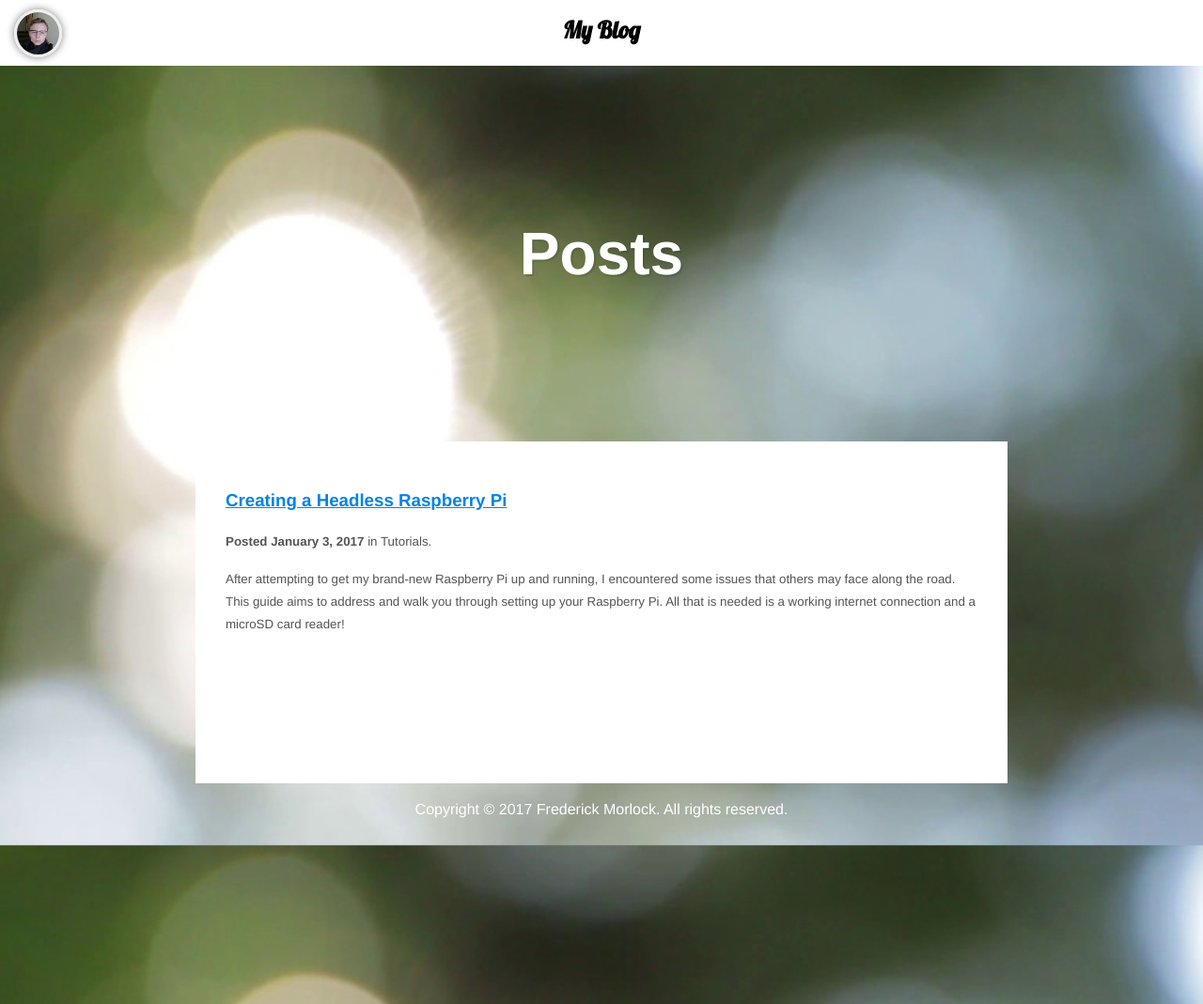
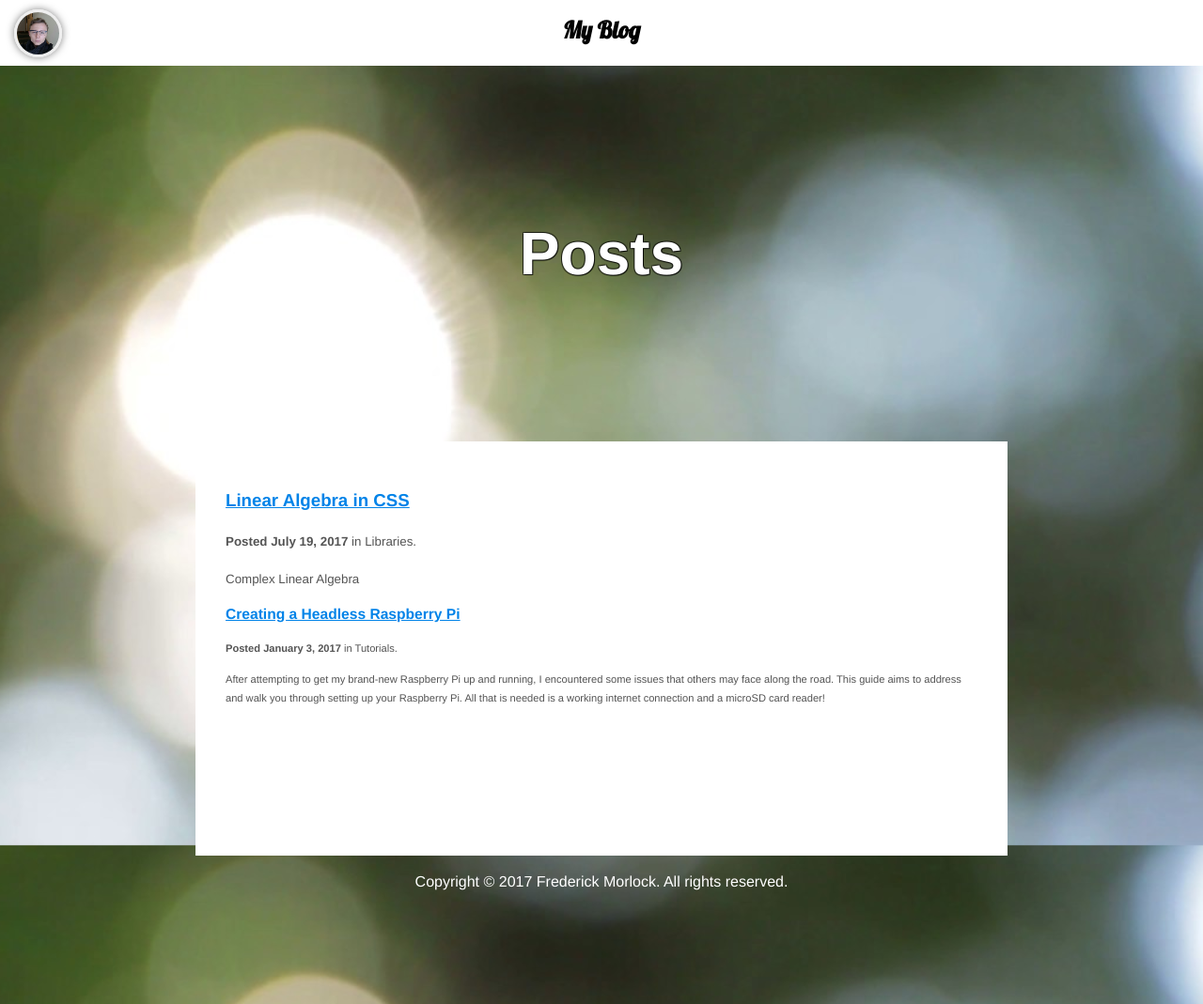
Before and after one commit to FrederickGeek8/freddy.us, a Jekyll site: the page built from blog.md, in a window 1280 px wide. Shown: the whole page at 94% size. Built offline with Jekyll 4.4.1, drawn with Linux system fonts in a browser that asks for light colours.

Commit message:
Post some stuff

```diff
--- /dev/null
+++ b/_posts/2017-07-19-linear-algebra-in-css.md
@@ -0,0 +1,11 @@
+---
+layout: post
+title:  "Linear Algebra in CSS"
+date:   2017-07-19 12:32:04 -0500
+category: Libraries
+comments: true
+tracking: true
+description: Complex Linear Algebra
+image: /assets/img/2017-01-03-7.png
+---
+# {{ page.title }}
--- a/assets/css/main.scss
+++ b/assets/css/main.scss
@@ -63,7 +63,12 @@
   display: table-cell;
   vertical-align: middle;
   text-align: center;
-  text-shadow: 2px 2px rgba(0,0,0,0.1);
+  text-shadow:
+      1px 1px 0 rgba(0,0,0,0.5),
+    -1px -1px 0 rgba(0,0,0,0.5),
+     1px -1px 0 rgba(0,0,0,0.5),
+     -1px 1px 0 rgba(0,0,0,0.5),
+      1px 1px 0 rgba(0,0,0,0.5);
 }
 
 #avalink {
```
